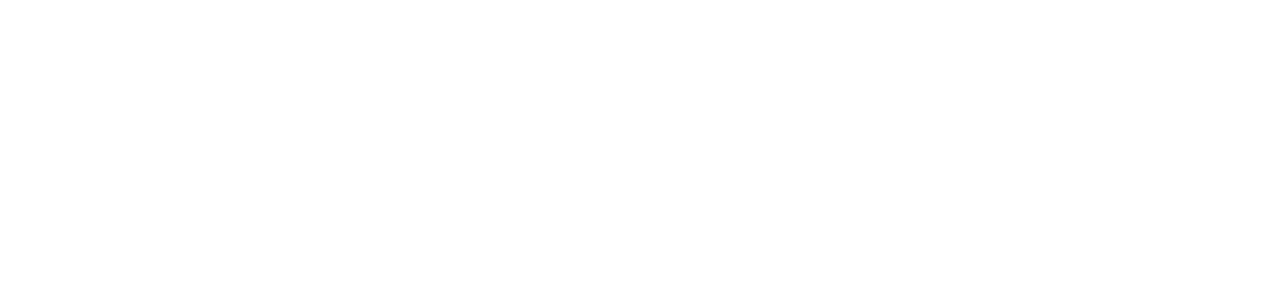
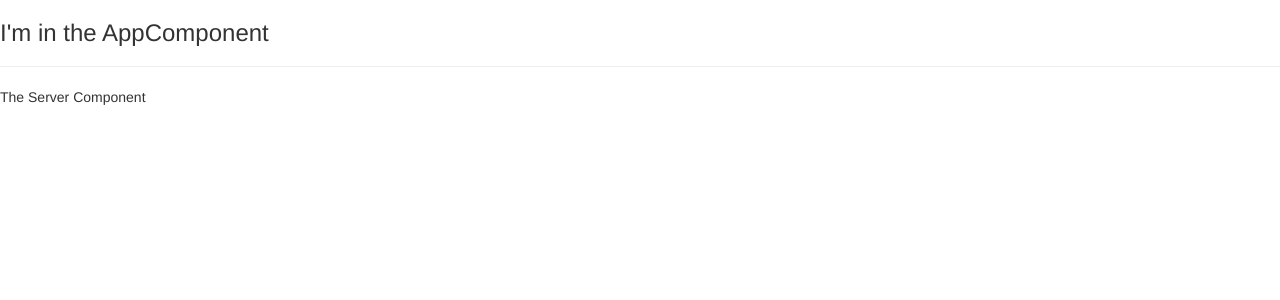
Before and after one commit to jelle-michiels/Udemy-Angular-Course, an Angular app in the folder my-first-app/: page / in a window 1280 px wide. Shown: the top 300 px of the page. Built offline with nearby package versions, Linux system fonts and the light colour scheme.

Commit message:
lecture 19 (read text) and 20 done

```diff
--- a/my-first-app/src/app/app.component.html
+++ b/my-first-app/src/app/app.component.html
@@ -0,0 +1,3 @@
+<h3>I'm in the AppComponent</h3>
+<hr>
+<app-server></app-server>
--- a/my-first-app/src/app/server/server.component.html
+++ b/my-first-app/src/app/server/server.component.html
@@ -0,0 +1 @@
+<p>The Server Component</p>
```
